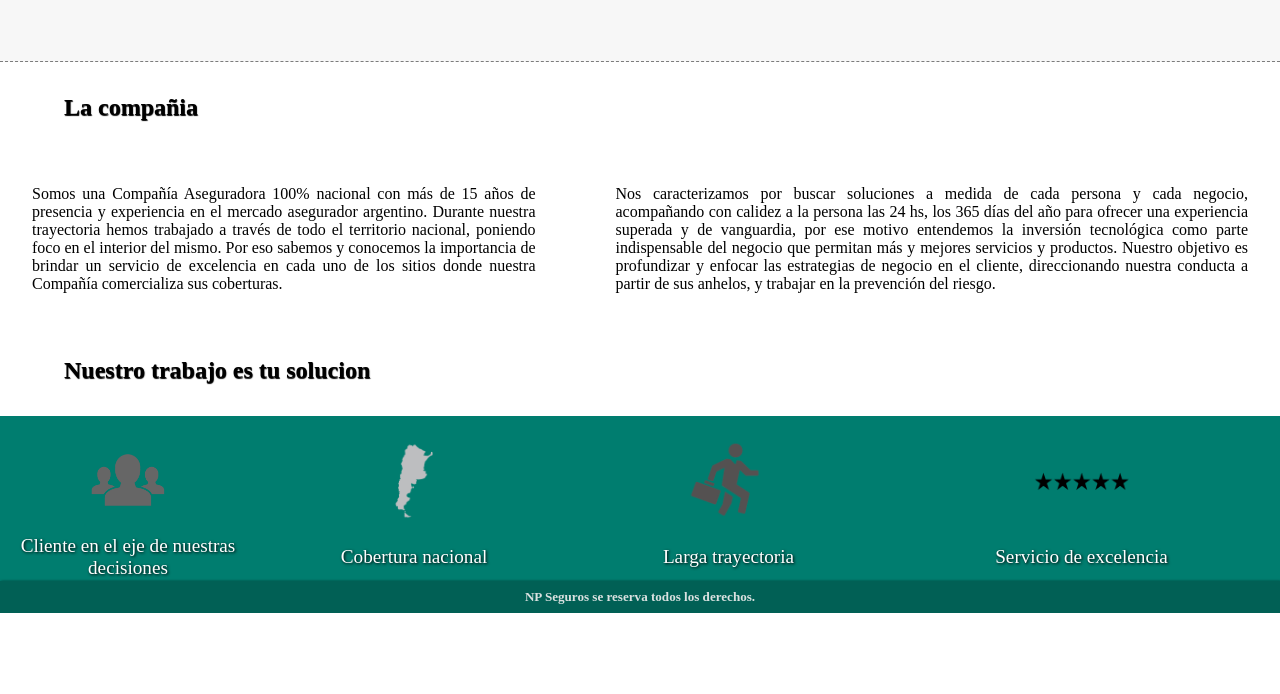
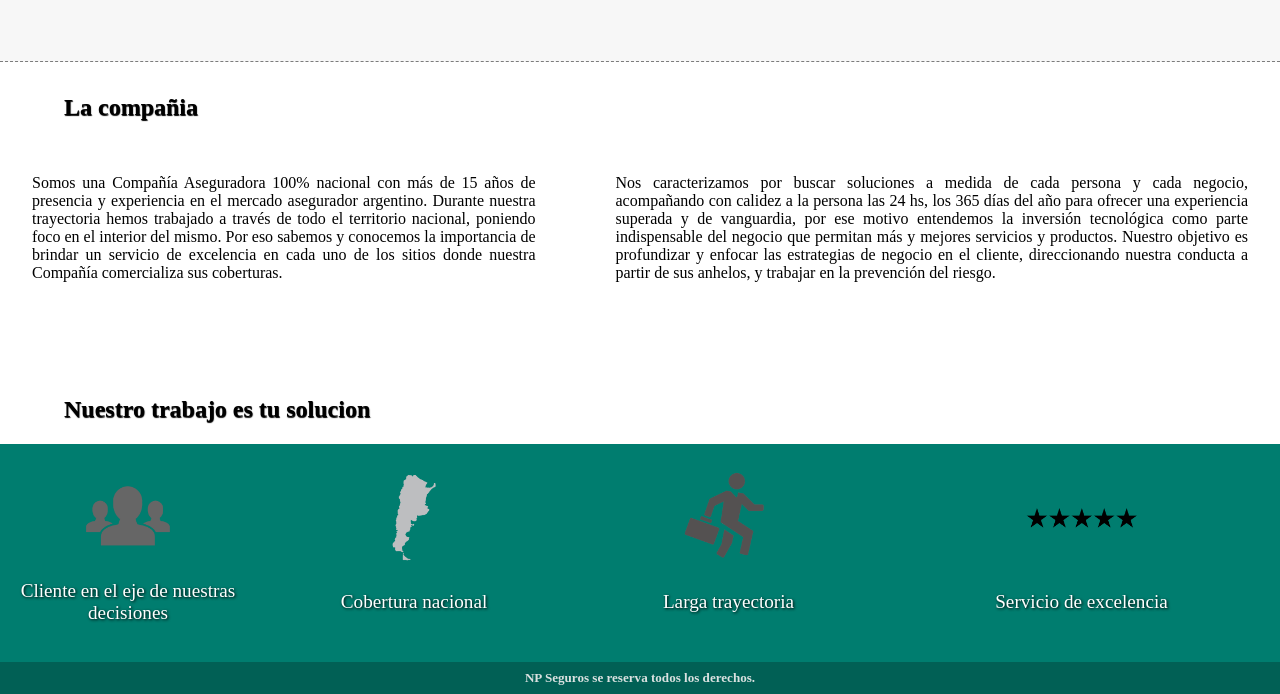
Before and after one commit to JulianUrrutia80/PF-JulianPeraltaUrrutia, a website: page pages/institucional.html in a window 1280 px wide. Shown: the part 240-934 px from the top of the page. Before the commit the page ends 853 px from the top, so only its background shows below. Drawn offline with Linux system fonts and the light colour scheme.

Commit message:
correcion-desktop-pages

```diff
--- a/scss/contenedores/_institucional.scss
+++ b/scss/contenedores/_institucional.scss
@@ -1,8 +1,12 @@
 .pag-institucional{
+	display: flex;
+	flex-direction: column;
+	height: 100vh;
 	h2 {
 		padding: 2rem;
 		text-shadow: 0.5px 0.5px 1px black;
 		padding-left: 4rem;
+		height: 10vh;
     }
 	.info-insti{
 		padding: 2rem;
@@ -12,10 +16,12 @@
 		gap: 5rem;
 		text-align: justify;
 		justify-content: center;
-    }
+		height: 30vh;
+	}
 	section {
+		height: 30vh;
 		img {
-			width: 30%;
+			width: 35%;
         }
     }
 }
--- a/scss/contenedores/_siniestros.scss
+++ b/scss/contenedores/_siniestros.scss
@@ -1,9 +1,9 @@
 .pag-siniestros {
 	color: white;
 	background-color: $color-fondo;
-	height: 78vh;
 	text-align: center;
 	justify-content: center;
+	height: 81.5vh;
 	display: grid;
 	grid-template-columns: auto;
 	grid-template-rows: auto;
```
Also changed, not shown: css/main.css.
